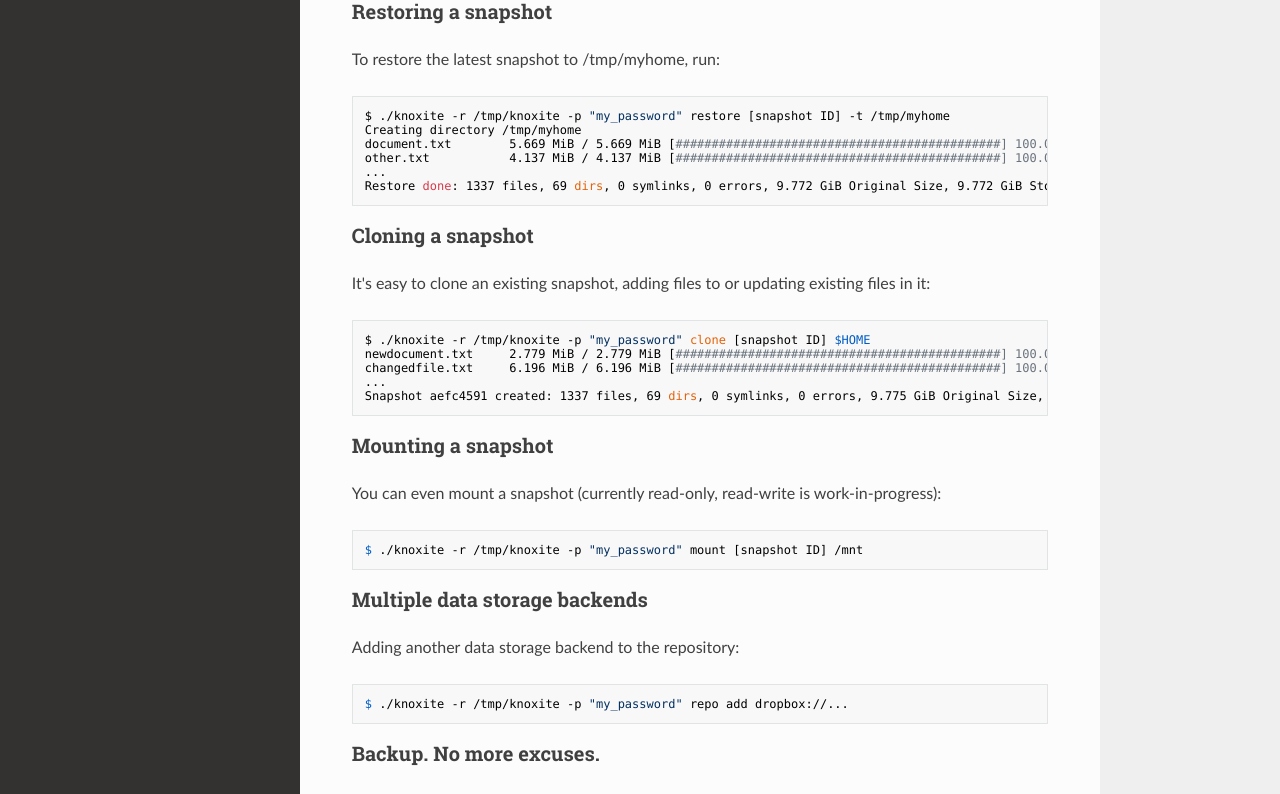
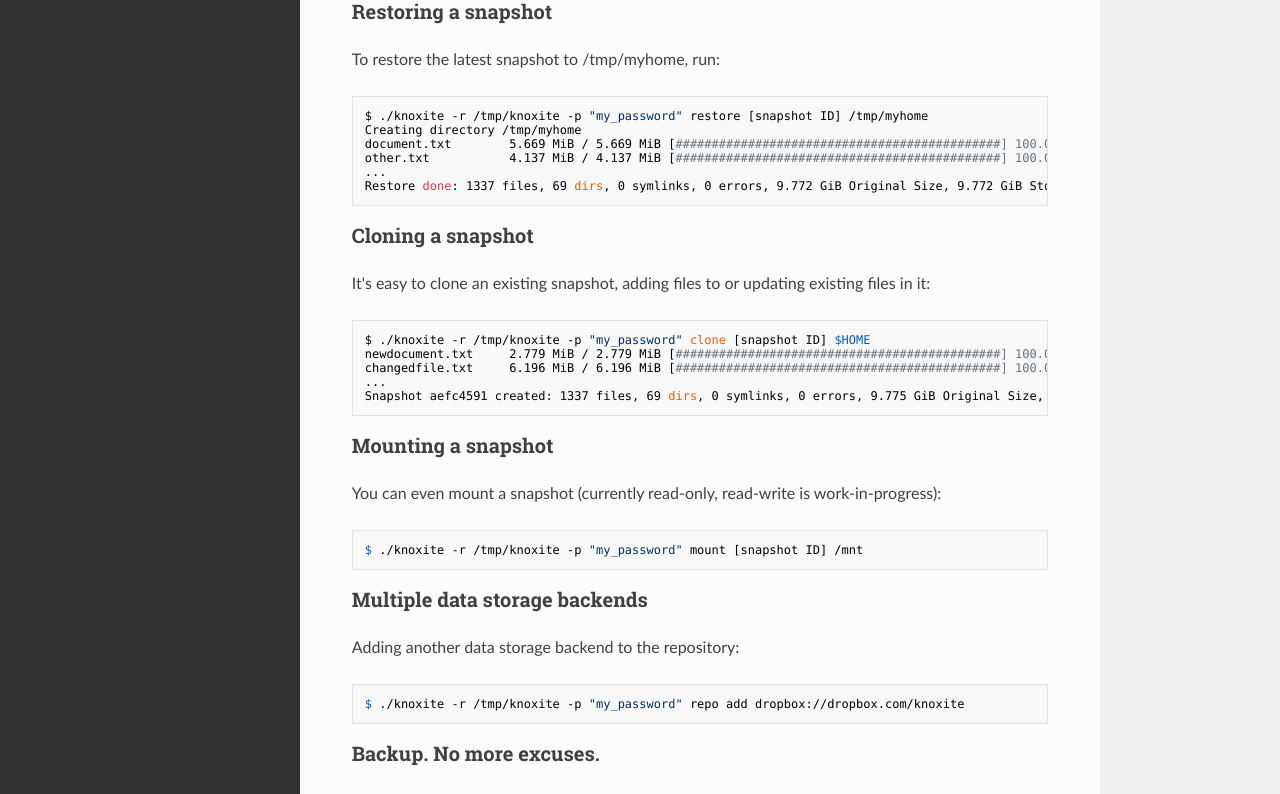
Before and after one commit to knoxite/knoxite, an MkDocs documentation site: the page built from docs/index.md, in a window 1280 px wide and 1400 px high, scrolled down 2170 px. Shown: the part 388-1182 px from the top of the window. Built offline with MkDocs 1.6.1, drawn with Linux system fonts in a browser that asks for light colours; nearby versions of some CDN libraries; old or Windows-style settings are respelled for this version of MkDocs.

Commit message:
Updated docs for changed flags/params of the 'restore' command

````diff
--- a/docs/index.md
+++ b/docs/index.md
@@ -104,7 +104,7 @@ Perms       User   Group          Size  ModTime              Name
 To restore the latest snapshot to /tmp/myhome, run:
 
 ```
-$ ./knoxite -r /tmp/knoxite -p "my_password" restore [snapshot ID] -t /tmp/myhome
+$ ./knoxite -r /tmp/knoxite -p "my_password" restore [snapshot ID] /tmp/myhome
 Creating directory /tmp/myhome
 document.txt        5.669 MiB / 5.669 MiB [#############################################] 100.00%
 other.txt           4.137 MiB / 4.137 MiB [#############################################] 100.00%
@@ -134,7 +134,7 @@ $ ./knoxite -r /tmp/knoxite -p "my_password" mount [snapshot ID] /mnt
 Adding another data storage backend to the repository:
 
 ```
-$ ./knoxite -r /tmp/knoxite -p "my_password" repo add dropbox://...
+$ ./knoxite -r /tmp/knoxite -p "my_password" repo add dropbox://dropbox.com/knoxite
 ```
 
 ### Backup. No more excuses.
````
Also changed, not shown: README.md (+1 -1 lines).
